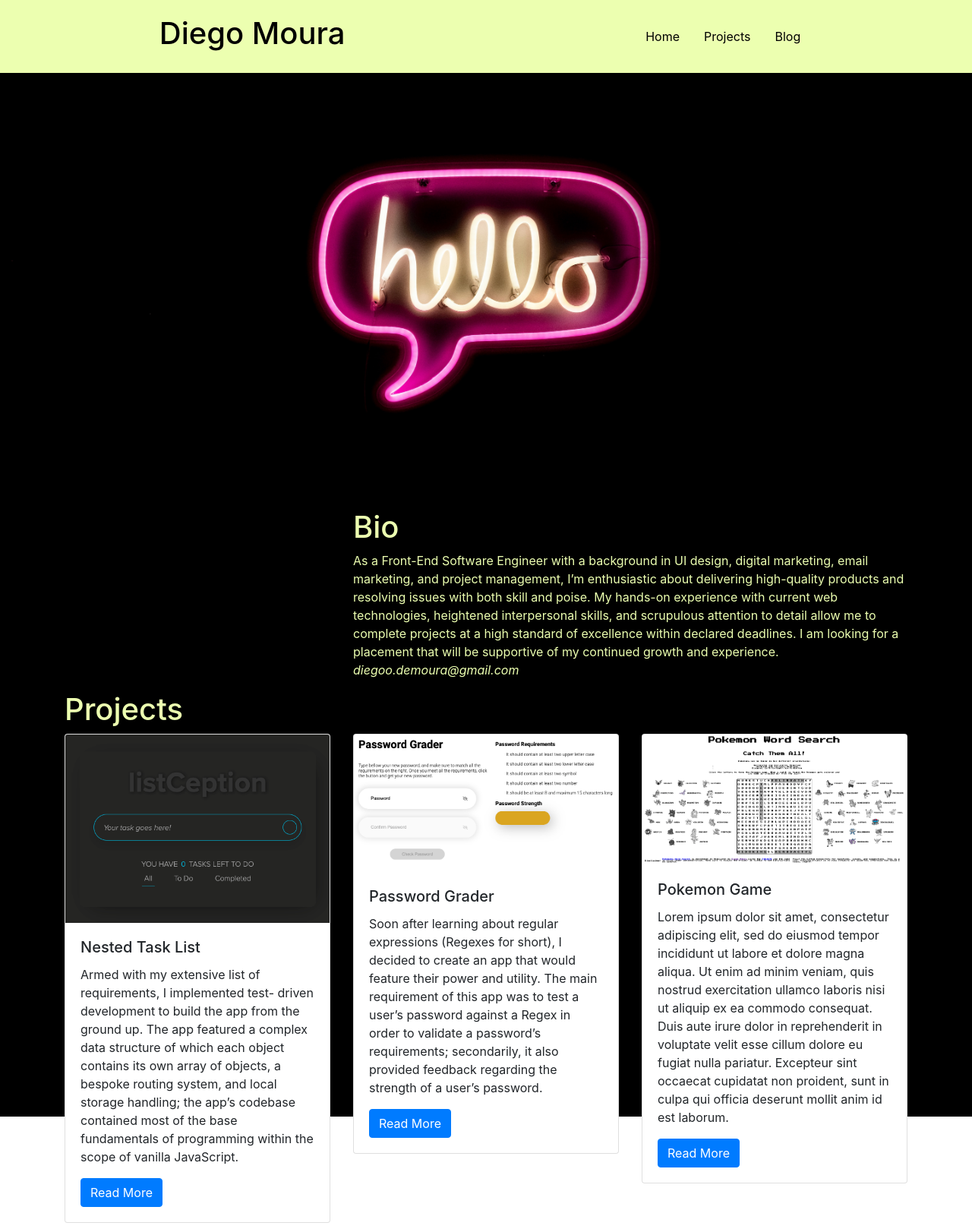
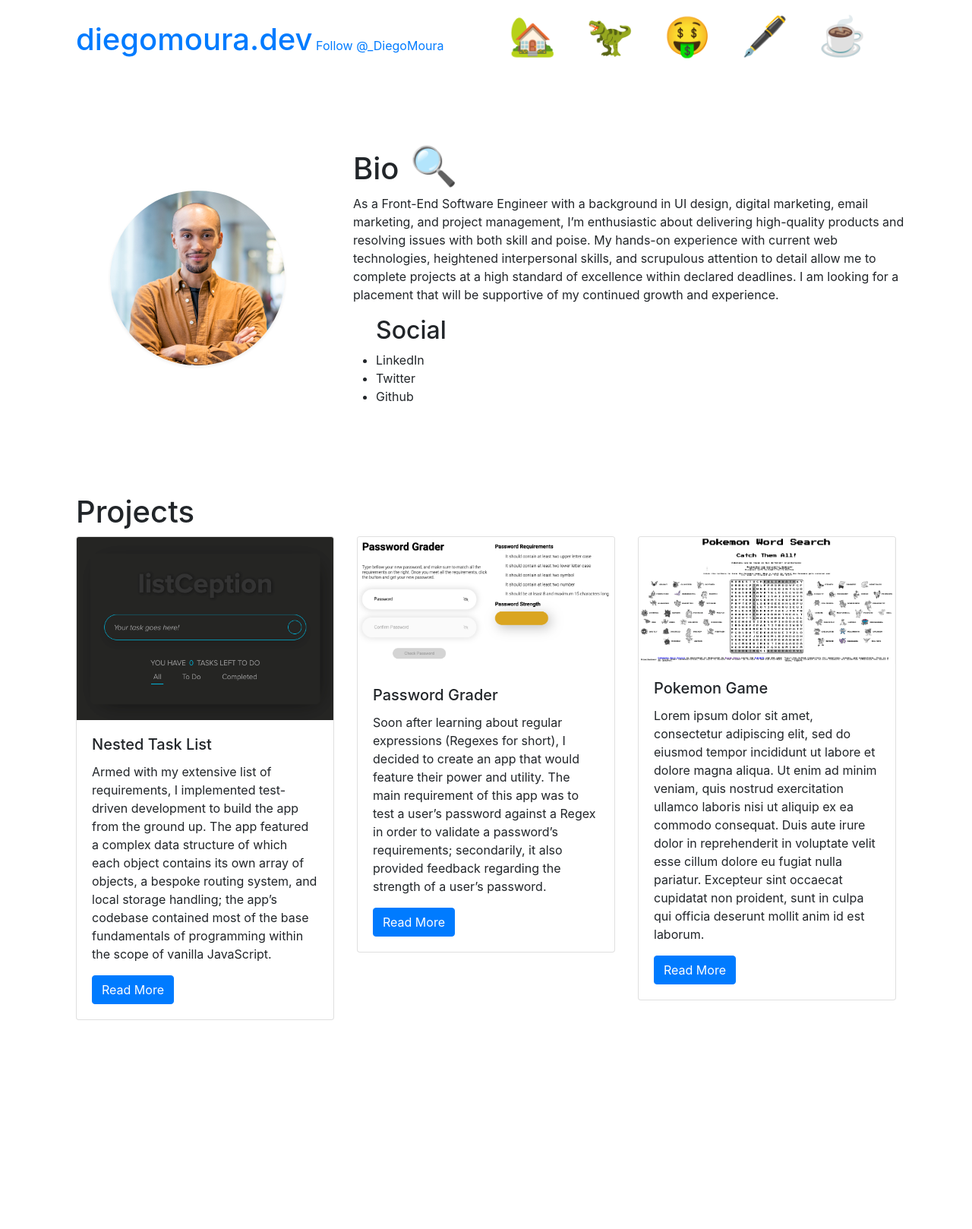
Before and after one commit to diegomouradev/portfolio-project-django, a Django app: page / in a window 1280 px wide. Shown: the whole page at 76% size. After the commit the page ends 1343 px from the top, so only its background shows below. Run offline with Django 3.2, Linux system fonts and the light colour scheme; data comes from the database, SQL or seed files in the repository.

Commit message:
nav 90% complete + bio sec

```diff
--- a/diegomouradev/static/diegomouradev/css/styles.css
+++ b/diegomouradev/static/diegomouradev/css/styles.css
@@ -1,43 +1,88 @@
-h1 {
-  color: #ecffb0;
+* {
+  padding: 0;
+  margin: 0;
 }
 
-.body-light {
-  color: #ecffb0;
+h1,
+h2.h3,
+h4.h5,
+h6 {
+  display: inline-block;
 }
+
 .nav {
-  background-color: #ecffb0;
-  display: flex;
-  justify-content: space-around;
-  padding: 20px 40px;
-}
-.nav-links {
+  width: 100vw;
   display: flex;
   flex-wrap: wrap;
+  justify-content: space-between;
   align-items: center;
-  margin-bottom: 0px !important;
-}
-.nav-link {
-  list-style: none;
+  margin: 0 auto;
+  padding: 10px 30px;
 }
 
-.hero {
-  background-color: black;
+.nav-links {
+  display: flex !important;
+  list-style: none !important;
 }
 
-.hero-home {
-  width: 100vw;
+.nav-link__emoji {
+  position: relative;
+  color: unset;
+}
+.nav-link__emoji:hover {
+  position: relative;
+  color: unset;
+  text-decoration: none;
 }
 
-.nav a {
-  color: black;
+.link {
+  display: flex;
+  flex-direction: column;
+  justify-content: center;
+  align-items: center;
+  font-size: 50px;
 }
 
-.nav h1 {
-  color: black;
+.link:not(last-child) {
+  margin-right: 40px;
 }
 
-.section-bg {
-  background-color: black;
-  height: 100vh;
+.description {
+  visibility: hidden;
+  font-size: 30px;
+  position: absolute;
+  transform: translateY(200%);
+  transition: all 0.2s ease-in-out;
 }
+
+.nav-link__home:hover > div.description-home,
+.nav-link__projects:hover > div.description-projects,
+.nav-link__work:hover > div.description-work,
+.nav-link__blog:hover > div.description-blog,
+.nav-link__contact:hover > div.description-contact {
+  visibility: visible;
+  font-size: 18px;
+  position: absolute;
+  transform: translateY(150%);
+}
+
+.section-margin {
+  margin-top: 70px;
+  margin-bottom: 100px;
+}
+.align-center {
+  display: flex;
+  height: 100%;
+  justify-content: center;
+  align-items: center;
+}
+
+.profile-pic {
+  height: 18vw;
+  min-height: 13vw;
+  border-radius: 50%;
+}
+.heading-emoji {
+  display: inline;
+  font-size: 50px;
+}
--- /dev/null
+++ b/diegomouradev/static/diegomouradev/js/app.js
@@ -0,0 +1,20 @@
+const app = {
+  init: function () {
+    this.addEventListeners();
+  },
+  addEventListeners: function () {
+    const navLinks = document.getElementById("nav-links");
+    navLinks.addEventListener("mouse", (ev) => {
+      const descriptionLinks = document.querySelectorAll(".link-description");
+      const targetClass = ev.target.className;
+
+      for (const link of descriptionLinks.entries()) {
+        if (targetClass === link[1].className) {
+          console.log("found!");
+        }
+      }
+    });
+  },
+};
+
+app.init();
--- a/diegomouradev/templates/diegomouradev/base.html
+++ b/diegomouradev/templates/diegomouradev/base.html
@@ -13,33 +13,54 @@
     </head>
     <body>
         <header>
-            <nav class="nav">
-                <div class="nav-branding">
+            <nav class="nav container">
+                <div>
                     <a href="{% url 'home' %}">
-                        <h1>Diego Moura</h1>
+                        <h1 class="nav-branding">diegomoura.dev</h1>
+                        <a class="twitter-follow-button"
+                        href="https://twitter.com/_DiegoMoura">
+                      Follow @_DiegoMoura</a>
                     </a>
                 </div>
-                <ul class="nav-links">
-                    <li class="nav-link"><a href="{% url 'home' %}">Home</a></li>
-                    <li class="nav-link"><a href="{% url 'projects_index' %}">Projects</a></li>
-                    <li class="nav-link"><a href="{% url 'blog_index' %}">Blog</a></li>
+
+                <ul id="nav-links" class="nav-links">
+                    <li class="link nav-link__home">
+                        <a  class="nav-link__emoji" href="{% url 'home' %}">🏡</a>
+                        <div class="description description-home">Home</div>
+                    </li>
+                    <li class="link nav-link__projects">
+                        <a class="nav-link__emoji" href="{% url 'projects_index' %}">🦖</a>
+                        <div class="description description-projects">Pet projects</div>
+                    </li>
+                    <li class="link nav-link__work">
+                        <a  class="nav-link__emoji" href="{% url 'projects_index' %}">🤑</a>
+                        <div class="description description-work">Paid gigs</div>
+                    </li>
+                    <li class="link nav-link__blog">
+                        <a  class="nav-link__emoji" href="{% url 'blog_index' %}"> 🖋</a>
+                        <div class="description description-blog">Blog</div>
+                    </li>
+                    <li class="link nav-link__contact">
+                        <a  class="nav-link__emoji" href="{% url 'blog_index' %}">☕</a>
+                        <div class="description description-contact">Buy me a coffee?</div>
+                    </li>
                 </ul>
             </nav>
         </header>
 
-        <section class="hero container-fluid" style="padding: 0px;">
+        <!-- <section class="hero container-fluid" style="padding: 0px;">
             <div class="row">
                 {% block hero %}
                 {% endblock %}
             </div>
-        </section>
+        </section> -->
 
-        <main class="container-fluid section-bg">
+        <main class="container section-bg">
             <div class="row">
-                <div class="col-md-12">
-                    <div class="container">
-                        {% block bio %}{% endblock %}
-                    </div>
+                <div class="col-md-12 section-margin">
+                    {% block bio %}{% endblock %}
+                </div>
+
                 <div class="col-md-12">
                     <div class="container">
                         {% block page_content %}{% endblock %}
@@ -53,6 +74,7 @@
 
         </footer>
 
+        <script src="{% static '/diegomouradev/js/app.js' %}"></script>
         <script src="https://code.jquery.com/jquery-3.5.1.slim.min.js" integrity="sha384-DfXdz2htPH0lsSSs5nCTpuj/zy4C+OGpamoFVy38MVBnE+IbbVYUew+OrCXaRkfj" crossorigin="anonymous"></script>
         <script src="https://cdn.jsdelivr.net/npm/bootstrap@4.6.0/dist/js/bootstrap.bundle.min.js" integrity="sha384-Piv4xVNRyMGpqkS2by6br4gNJ7DXjqk09RmUpJ8jgGtD7zP9yug3goQfGII0yAns" crossorigin="anonymous"></script>
 
--- a/diegomouradev/templates/diegomouradev/home.html
+++ b/diegomouradev/templates/diegomouradev/home.html
@@ -12,10 +12,14 @@
 {% block bio %}
     <div class="row">
         <div class="col-md-4">
-            <img src="" alt="">
+            <div class="align-center">
+                <img class="profile-pic shadow-sm" src="{% static 'diegomouradev/img/home-bio.jpg' %}" alt="Diego Moura">
+            </div>
+
         </div>
         <div class="col-md-8">
-            <h1>Bio</h1>
+
+            <spam class="heading-emoji"><h1>Bio</h1> &#128269;</spam>
             <p class="body-light">
                 As a Front-End Software Engineer with a background in UI design, digital marketing,
                 email marketing, and project management, I’m enthusiastic about delivering high-quality
@@ -23,8 +27,18 @@
                 current web technologies, heightened interpersonal skills, and scrupulous attention
                 to detail allow me to complete projects at a high standard of excellence within declared
                 deadlines. I am looking for a placement that will be supportive of my continued growth and experience.
-                <em>diegoo.demoura@gmail.com</em>
             </p>
+
+            <div class="container">
+                <div class="col-md-12">
+                    <h2>Social</h2>
+                    <ul>
+                        <li>LinkedIn</li>
+                        <li>Twitter</li>
+                        <li>Github</li>
+                    </ul>
+                </div>
+            </div>
         </div>
     </div>
 {% endblock %}
--- a/projects/templates/projects/project_detail.html
+++ b/projects/templates/projects/project_detail.html
@@ -1,6 +1,7 @@
 {% extends "base.html" %}
 {% load static %}
 
+{% block title%}Project - {{ project.title }} @ diegomoura.dev{% endblock %}
 
 {% block hero %}&nbsp;{% endblock %}
 
```
Also changed, not shown: projects/templates/projects/projects_index.html (+7 -1 lines), diegomouradev/static/diegomouradev/img/home-bio.jpg (added), 4 other files.
